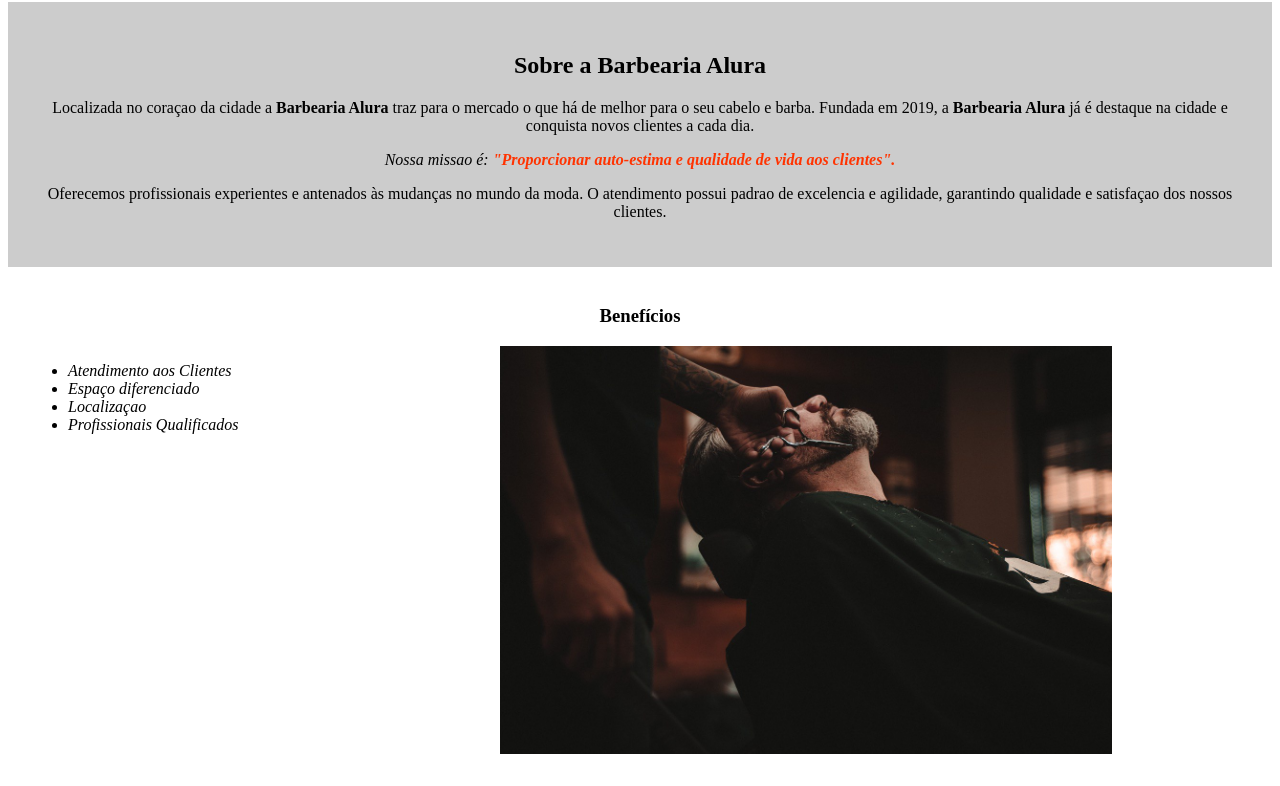
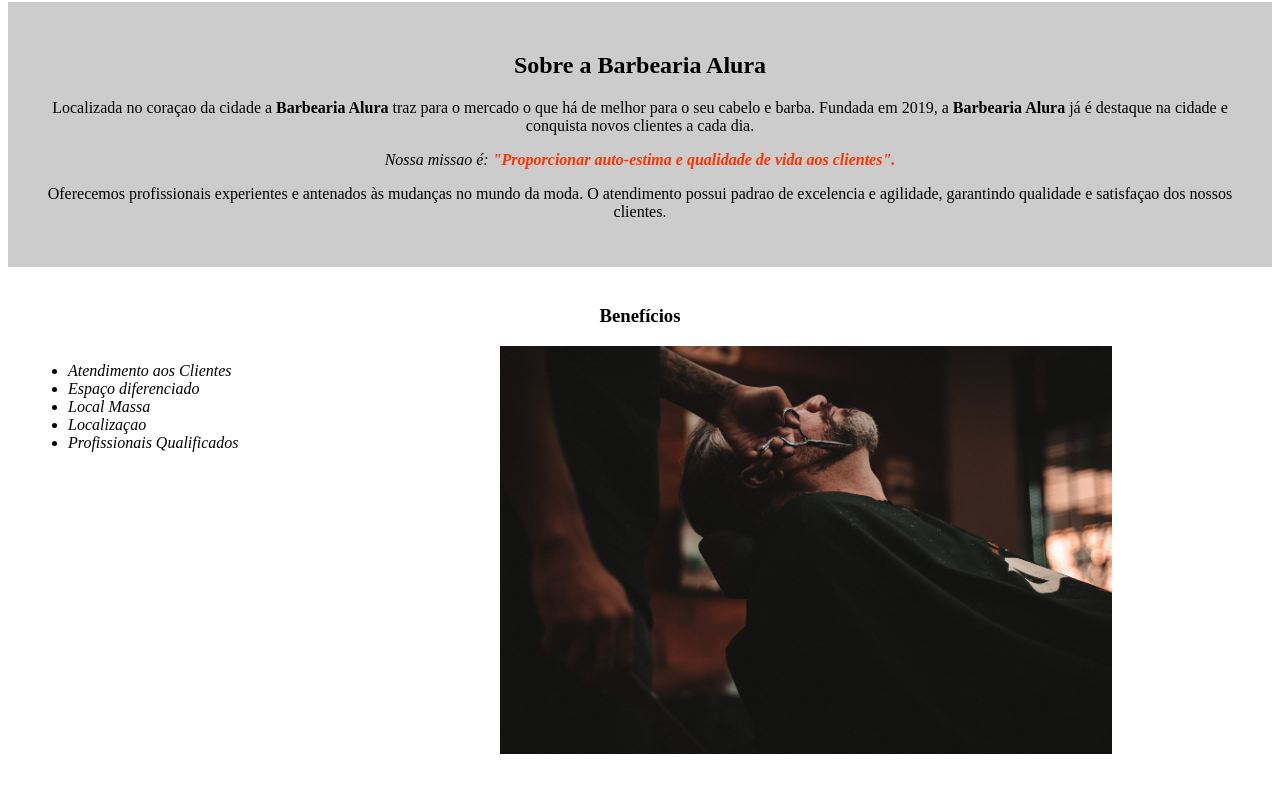
Before and after one commit to elizaaguiar/Alura-HTML5-e-CSS3, a plain HTML site: page index.html in a window 1280 px wide. Shown: the part 556-1342 px from the top of the page. Drawn offline with Linux system fonts and the light colour scheme.

Commit message:
add new item "Local Massa" to the services list in index.html

```diff
--- a/index.html
+++ b/index.html
@@ -30,6 +30,7 @@
 		    <ul>
 		      <li class="itens"> Atendimento aos Clientes</li>
 		      <li class="itens"> Espaço diferenciado</li>
+          <li class="itens"> Local Massa</li>
 		      <li class="itens"> Localizaçao</li>
 		      <li class="itens"> Profissionais Qualificados</li>
 		    </ul>
```
